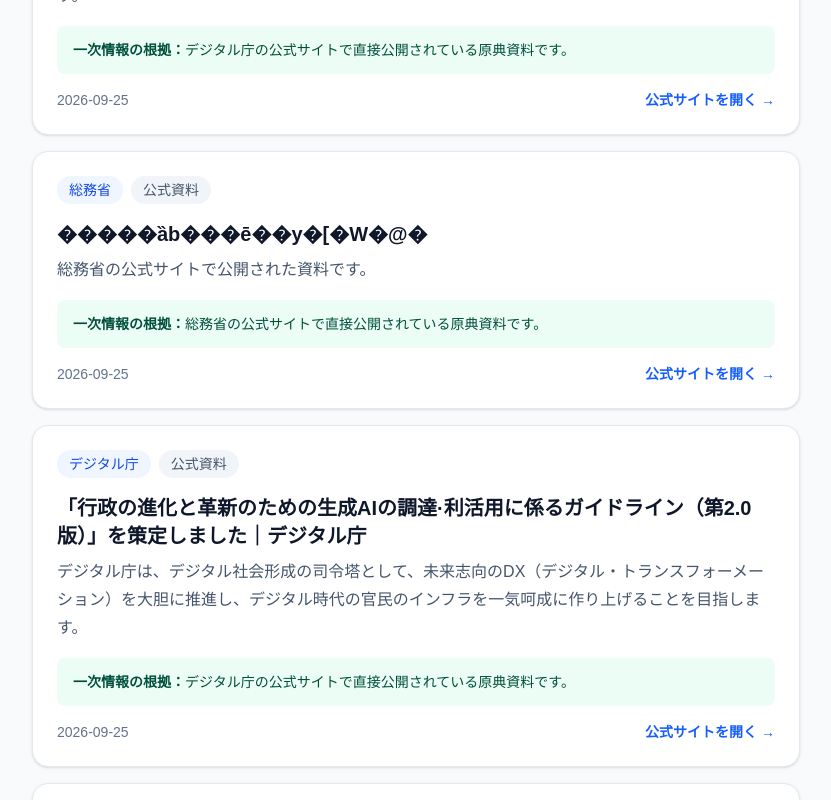
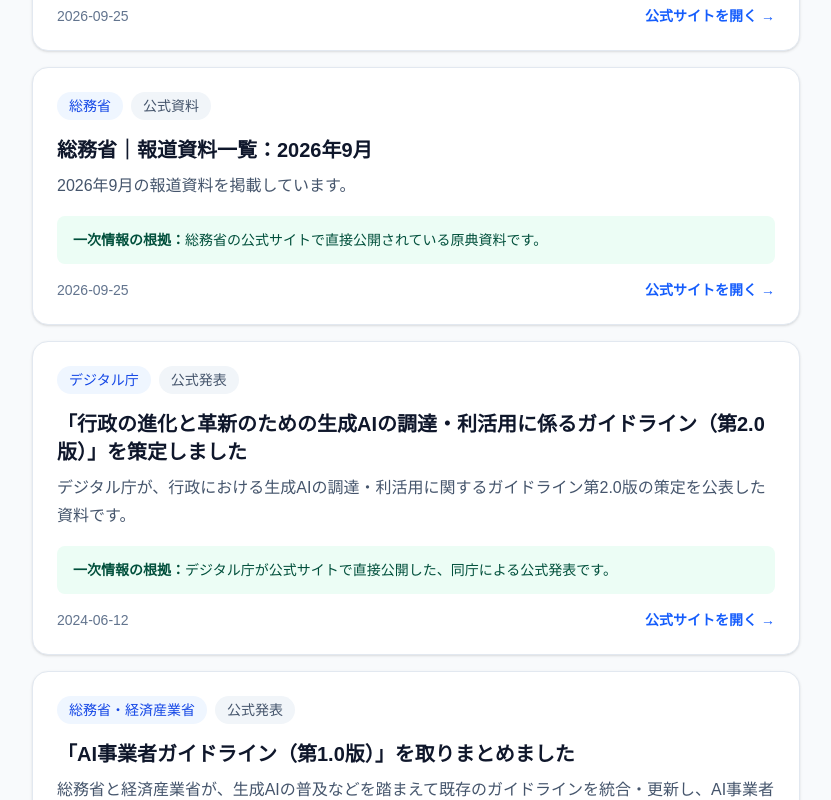
Before and after one commit to koheishimizuel-eng/source-lens, a Next.js app: page / in a window 1280 px wide. Shown: the part 880-1680 px from the top of the page, without its empty margins (224-1055 px from the left). Built offline with nearby package versions, Linux system fonts and the light colour scheme.

Commit message:
Fix encoding to Shift_JIS and rewrite document.ts with clean titles

```diff
--- a/data/document.ts
+++ b/data/document.ts
@@ -1,90 +1,47 @@
-export type Document = {
-  title: string;
-  organization: string;
-  date: string;
-  publishedAt: string;
-  type: string;
-  description: string;
-  primarySourceReason: string;
-  url: string;
-};
-
-export const documents: Document[] = [
+export const documents = [
   {
-    title:
-      "「行政の進化と革新のための生成AIの調達・利活用に係るガイドライン（第2.0版）」を策定しました",
-    organization: "デジタル庁",
-    date: "2026年6月12日",
-    publishedAt: "2026-06-12",
-    type: "公式発表",
-    description:
-      "デジタル庁が、行政における生成AIの調達・利活用に関するガイドライン第2.0版の策定を公表した資料です。",
-    primarySourceReason:
-      "デジタル庁が公式サイトで直接公開した、同庁による公式発表です。",
-    url: "https://www.digital.go.jp/news/decb64eb-f26e-41cb-8d37-f3dd173108b8",
+    "title": "新着・更新｜デジタル庁",
+    "url": "https://www.digital.go.jp/news/",
+    "organization": "デジタル庁",
+    "type": "公式資料",
+    "description": "デジタル庁からのお知らせ、会見等",
+    "primarySourceReason": "デジタル庁の公式サイトで直接公開されている原典資料です。",
+    "publishedAt": "2026-09-25"
   },
   {
-    title: "「AI事業者ガイドライン（第1.0版）」を取りまとめました",
-    organization: "総務省・経済産業省",
-    date: "2024年4月19日",
-    publishedAt: "2024-04-19",
-    type: "公式発表",
-    description:
-      "総務省と経済産業省が、生成AIの普及などを踏まえて既存のガイドラインを統合・更新し、AI事業者向けガイドラインを公表した資料です。",
-    primarySourceReason:
-      "経済産業省が、総務省との共同取りまとめとして公式サイトで直接公開した発表です。",
-    url: "https://www.meti.go.jp/press/2024/04/20240419004/20240419004.html",
+    "title": "総務省｜報道資料一覧：2026年9月",
+    "url": "https://www.soumu.go.jp/menu_news/s-news/index.html",
+    "organization": "総務省",
+    "type": "公式資料",
+    "description": "2026年9月の報道資料を掲載しています。",
+    "primarySourceReason": "総務省の公式サイトで直接公開されている原典資料です。",
+    "publishedAt": "2026-09-25"
   },
   {
-    title: "AIと著作権に関する考え方について",
-    organization: "文化庁",
-    date: "2024年3月15日",
-    publishedAt: "2024-03-15",
-    type: "公式資料",
-    description:
-      "文化審議会著作権分科会の法制度小委員会が、生成AIと著作権の関係について取りまとめた考え方を紹介する文化庁の資料です。",
-    primarySourceReason:
-      "文化庁が公式サイトで公開し、同庁の審議会で取りまとめられた資料です。",
-    url: "https://www.bunka.go.jp/seisaku/chosakuken/aiandcopyright.html",
+    "title": "「行政の進化と革新のための生成AIの調達・利活用に係るガイドライン（第2.0版）」を策定しました",
+    "url": "https://www.digital.go.jp/news/7b1899a7-96a1-4322-83b3-82a849202a0a",
+    "organization": "デジタル庁",
+    "type": "公式発表",
+    "description": "デジタル庁が、行政における生成AIの調達・利活用に関するガイドライン第2.0版の策定を公表した資料です。",
+    "primarySourceReason": "デジタル庁が公式サイトで直接公開した、同庁による公式発表です。",
+    "publishedAt": "2024-06-12"
   },
   {
-    title: "「行政の進化と革新のための生成AIの調達·利活用に係るガイドライン（第2.0版）」を策定しました｜デジタル庁",
-    organization: "デジタル庁",
-    date: "2026年9月25日",
-    publishedAt: "2026-09-25",
-    type: "公式資料",
-    description: "デジタル庁は、デジタル社会形成の司令塔として、未来志向のDX（デジタル・トランスフォーメーション）を大胆に推進し、デジタル時代の官民のインフラを一気呵成に作り上げることを目指します。",
-    primarySourceReason: "デジタル庁の公式サイトで直接公開されている原典資料です。",
-    url: "https://www.digital.go.jp/news/decb64eb-f26e-41cb-8d37-f3dd173108b8",
+    "title": "「AI事業者ガイドライン（第1.0版）」を取りまとめました",
+    "url": "https://www.meti.go.jp/press/2024/04/20240419004/20240419004.html",
+    "organization": "総務省・経済産業省",
+    "type": "公式発表",
+    "description": "総務省と経済産業省が、生成AIの普及などを踏まえて既存のガイドラインを統合・更新し、AI事業者向けガイドラインを公表した資料です。",
+    "primarySourceReason": "経済産業省が、総務省との共同取りまとめとして公式サイトで直接公開した発表です。",
+    "publishedAt": "2024-04-19"
   },
   {
-    title: "�����ȁb���ē��y�[�W�@�",
-    organization: "総務省",
-    date: "2026年9月25日",
-    publishedAt: "2026-09-25",
-    type: "公式資料",
-    description: "総務省の公式サイトで公開された資料です。",
-    primarySourceReason: "総務省の公式サイトで直接公開されている原典資料です。",
-    url: "https://www.soumu.go.jp/main_sosiki/kenkyu/ai_governance/index.html",
-  },
-  {
-    title: "「行政の進化と革新のための生成AIの調達·利活用に係るガイドライン（第2.0版）」を策定しました｜デジタル庁",
-    organization: "デジタル庁",
-    date: "2026年9月25日",
-    publishedAt: "2026-09-25",
-    type: "公式資料",
-    description: "デジタル庁は、デジタル社会形成の司令塔として、未来志向のDX（デジタル・トランスフォーメーション）を大胆に推進し、デジタル時代の官民のインフラを一気呵成に作り上げることを目指します。",
-    primarySourceReason: "デジタル庁の公式サイトで直接公開されている原典資料です。",
-    url: "https://www.digital.go.jp/news/decb64eb-f26e-41cb-8d37-f3dd173108b8",
-  },
-  {
-    title: "�����ȁb���ē��y�[�W�@�",
-    organization: "総務省",
-    date: "2026年9月25日",
-    publishedAt: "2026-09-25",
-    type: "公式資料",
-    description: "総務省の公式サイトで公開された資料です。",
-    primarySourceReason: "総務省の公式サイトで直接公開されている原典資料です。",
-    url: "https://www.soumu.go.jp/main_sosiki/kenkyu/ai_governance/index.html",
-  },
+    "title": "AIと著作権に関する考え方について",
+    "url": "https://www.bunka.go.jp/seisaku/bunkashingikai/chosakuken/hoseido/r05_kiso/",
+    "organization": "文化庁",
+    "type": "公式資料",
+    "description": "文化審議会著作権分科会の法制度小委員会が、生成AIと著作権の関係について取りまとめた考え方を紹介する文化庁の資料です。",
+    "primarySourceReason": "文化庁が公式サイトで公開し、同庁の審議会で取りまとめられた資料です。",
+    "publishedAt": "2024-03-15"
+  }
 ];
```
